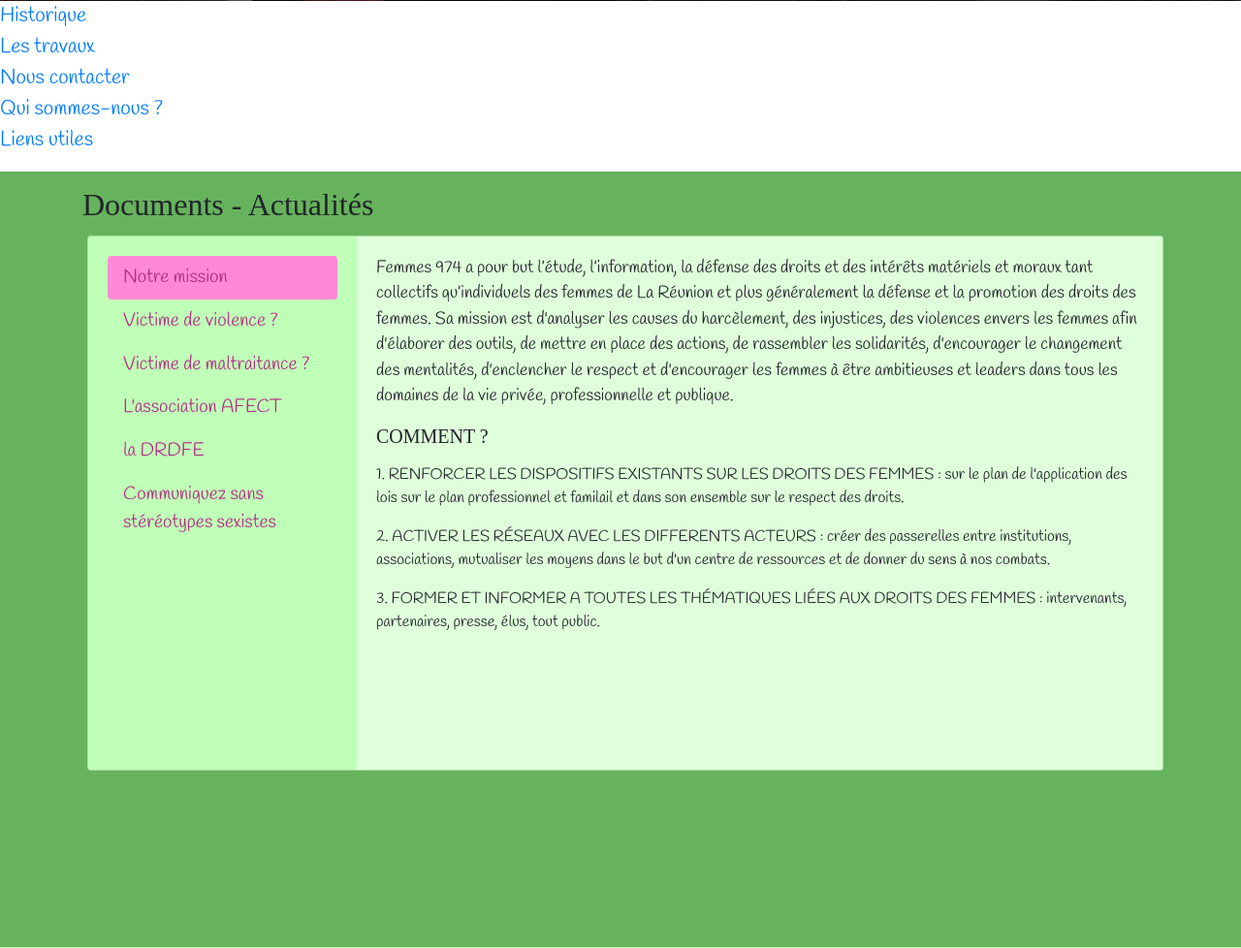
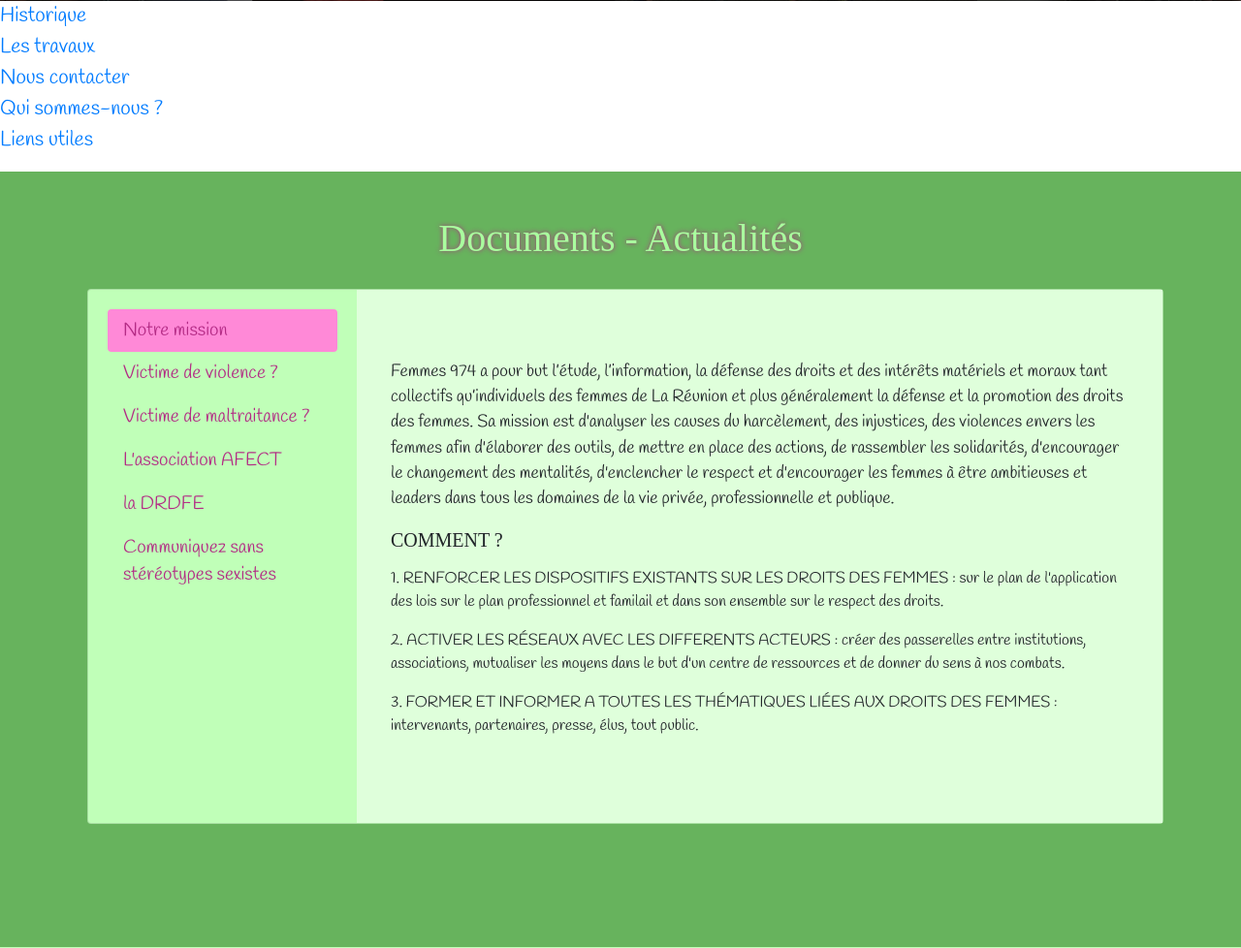
Before and after one commit to Darcoeur974/projetFemme974, a PHP site: page / in a window 1280 px wide. Shown: the part 799-1777 px from the top of the page at 97% size. Run offline with PHP 8.4, Linux system fonts and the light colour scheme; grey boxes labelled with a size stand in for pictures from a placeholder-image service; some libraries are stand-ins or nearby versions; some web fonts are replaced.

Commit message:
Morgan : mise en forme

```diff
--- a/css/style.css
+++ b/css/style.css
@@ -238,22 +238,26 @@ footer a:hover {
 .contenu_carte .nav-link {
     color: var(--roseFoncee);
     font-size: 1.2em;
+    transition: 0.5s;
 }
 
 .contenu_carte .nav-link:focus {
     color: white;
     background-color: var(--rose);
+    transition: 0.5s;
 }
 
 .contenu_carte .nav-link.active {
     color: var(--roseFoncee);
     background-color: var(--rose);
+    transition: 0.5s;
 }
 
 .contenu_carte .nav-link:hover {
     color: var(--vert);
     background-color: var(--vertFoncee);
     border: 1px var(--vert) solid;
+    transition: 0.5s;
 }
 
 .contenu_carte .row {
@@ -291,3 +295,40 @@ footer a:hover {
 .card-body .row .col-9 {
     padding: 20px;
 }
+
+.tab-content {
+    padding: 15px;
+    display: flex;
+    height: 100%;
+    align-items: center;
+}
+
+.tab-pane {
+    display: flex;
+    flex-direction: column;
+    justify-content: flex-start;
+    height: auto;
+    width: 100%;
+}
+
+.titre_card {
+    width: 100%;
+    height: auto;
+    display: flex;
+    justify-content: center;
+}
+
+.titre_card h2 {
+    color: var(--vert);
+    text-shadow: 0 0 5px var(--roseFoncee);
+    padding: 15px;
+    padding-top: 30px;
+    font-size: 2.5em;
+    transition: 0.5s;
+}
+
+.titre_card h2:hover {
+    color: var(--roseFoncee);
+    text-shadow: 0 0 5px var(--vert);
+    transition: 0.5s;
+}
--- a/php/contenu_carte.inc.php
+++ b/php/contenu_carte.inc.php
@@ -1,6 +1,6 @@
 <section class="contenu_carte">
     <div class="container">
-        <div class="row">
+        <div class="row titre_card">
             <h2>Documents - Actualités</h2>
         </div>
         <div class="row">
```
